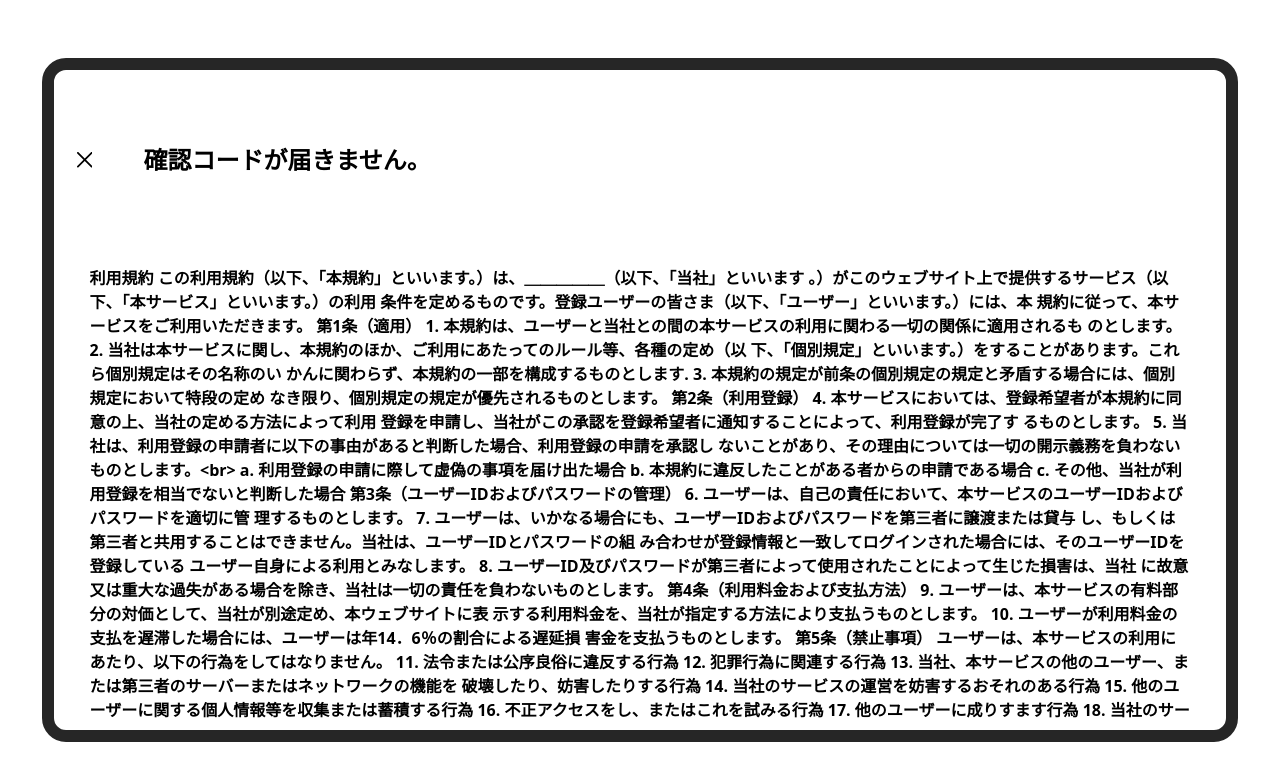
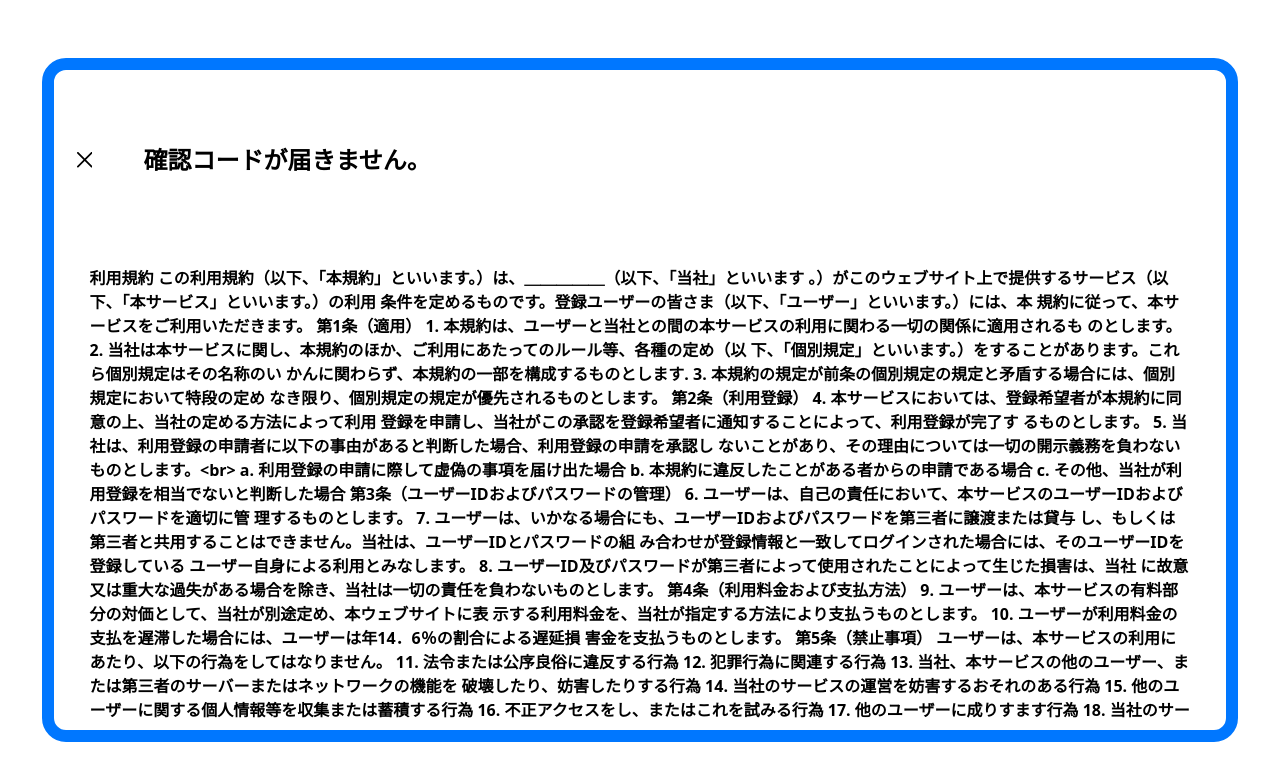
Before and after one commit to iputapp/lounas, a Next.js app: page /test/component/dialoginfo in a window 1280 px wide. Shown: the top 780 px of the page. Built offline with nearby package versions, Linux system fonts and the light colour scheme.

Commit message:
@use "variables" as var;
border: 1vw solid var.$primary;
以上のコードを以下のコードに変更
border: 1vw solid var.$blue;

```diff
--- a/src/styles/components/dialogs/dialoginfo.module.scss
+++ b/src/styles/components/dialogs/dialoginfo.module.scss
@@ -3,7 +3,7 @@
 .outercontainer {
   padding: 10px;
   margin: 3vw;
-  border: 1vw solid var.$primary; /* わかりやすくボーダーを引く */
+  border: 1vw solid var.$blue; /* わかりやすくボーダーを引く */
 
   @apply font-bold rounded-3xl backdrop-blur;
 }
```
